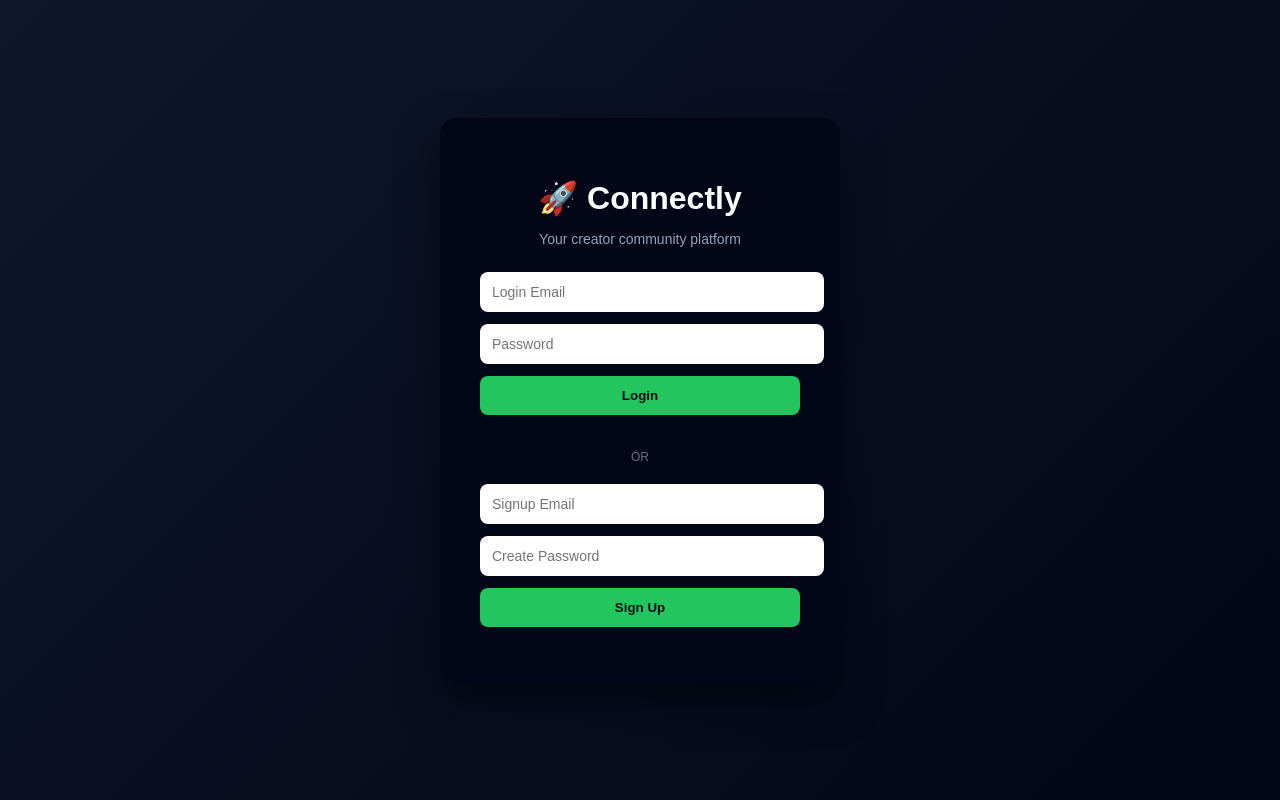
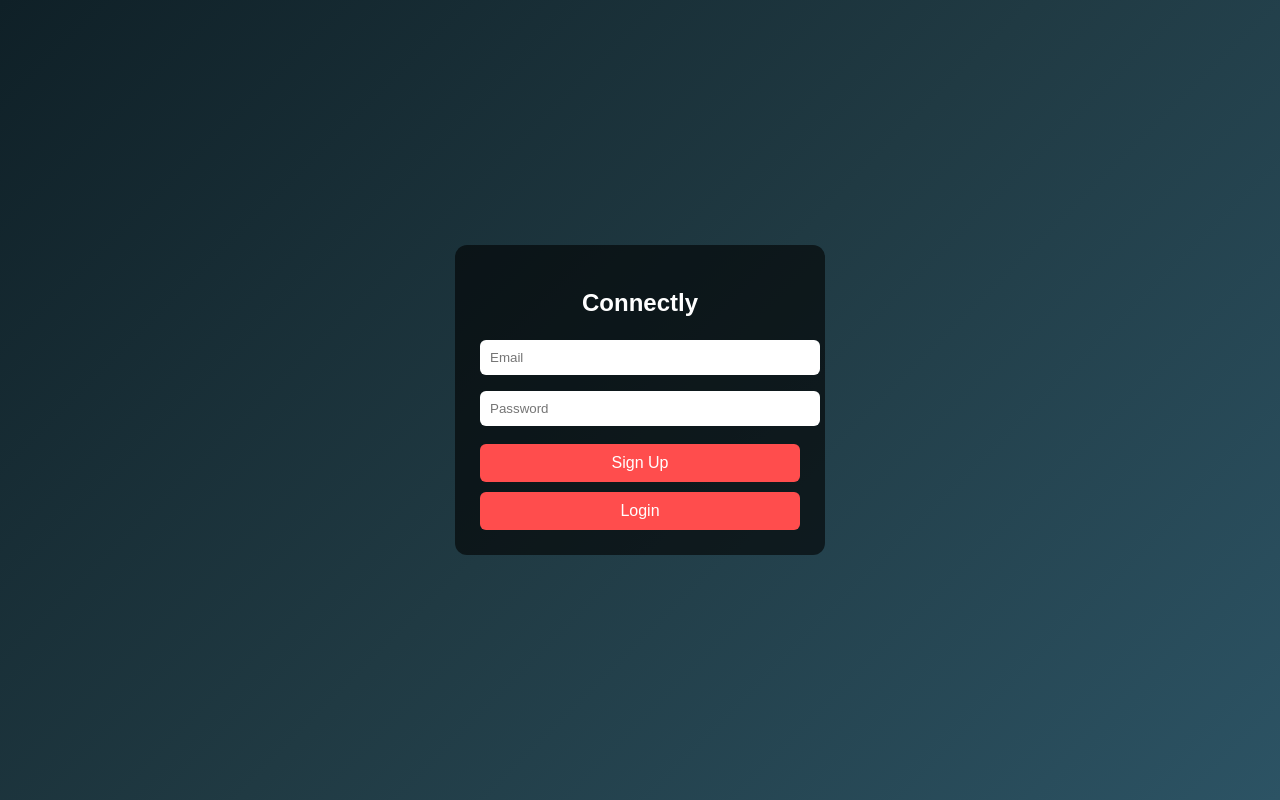
Before and after one commit to uconnectly/connectly, a Flask app: page / in a window 1280 px wide. Run offline with Flask 3, Linux system fonts and the light colour scheme; some libraries are stand-ins or nearby versions.

Commit message:
Update index.html

```diff
--- a/templates/index.html
+++ b/templates/index.html
@@ -2,96 +2,158 @@
 <html lang="en">
 <head>
   <meta charset="UTF-8" />
+  <title>Connectly</title>
   <meta name="viewport" content="width=device-width, initial-scale=1.0" />
-  <title>Connectly</title>
+
+  <!-- Supabase CDN -->
+  <script src="https://cdn.jsdelivr.net/npm/@supabase/supabase-js@2"></script>
 
   <style>
     body {
       margin: 0;
+      font-family: Arial, sans-serif;
+      background: linear-gradient(135deg, #0f2027, #203a43, #2c5364);
       height: 100vh;
-      font-family: Arial, sans-serif;
-      background: linear-gradient(135deg, #0f172a, #020617);
       display: flex;
       justify-content: center;
       align-items: center;
-      color: white;
+      color: #fff;
     }
 
     .card {
-      background: #020617;
-      padding: 40px;
-      border-radius: 16px;
+      background: rgba(0,0,0,0.6);
+      padding: 25px;
+      border-radius: 12px;
       width: 320px;
-      box-shadow: 0 20px 40px rgba(0,0,0,0.5);
       text-align: center;
     }
 
-    h1 {
-      margin-bottom: 10px;
-    }
-
-    p {
-      color: #94a3b8;
-      font-size: 14px;
-      margin-bottom: 25px;
+    h2 {
+      margin-bottom: 15px;
     }
 
     input {
       width: 100%;
-      padding: 12px;
-      margin-bottom: 12px;
-      border-radius: 8px;
+      padding: 10px;
+      margin: 8px 0;
+      border-radius: 6px;
       border: none;
-      outline: none;
-      font-size: 14px;
     }
 
     button {
       width: 100%;
-      padding: 12px;
+      padding: 10px;
+      margin-top: 10px;
+      border-radius: 6px;
       border: none;
-      border-radius: 8px;
-      background: #22c55e;
-      color: #020617;
-      font-weight: bold;
+      background: #ff4d4d;
+      color: #fff;
+      font-size: 16px;
       cursor: pointer;
-      margin-bottom: 15px;
     }
 
     button:hover {
       opacity: 0.9;
     }
 
-    .divider {
-      margin: 20px 0;
-      font-size: 12px;
-      color: #64748b;
+    .hidden {
+      display: none;
+    }
+
+    .logout {
+      background: #ff4d4d;
+      margin-top: 15px;
     }
   </style>
 </head>
-
 <body>
 
-  <div class="card">
-    <h1>🚀 Connectly</h1>
-    <p>Your creator community platform</p>
+  <!-- AUTH CARD -->
+  <div class="card" id="auth-card">
+    <h2>Connectly</h2>
 
-    <!-- LOGIN -->
-    <form action="/login" method="POST">
-      <input type="email" name="email" placeholder="Login Email" required />
-      <input type="password" name="password" placeholder="Password" required />
-      <button type="submit">Login</button>
-    </form>
+    <input type="email" id="email" placeholder="Email" />
+    <input type="password" id="password" placeholder="Password" />
 
-    <div class="divider">OR</div>
+    <button onclick="signUp()">Sign Up</button>
+    <button onclick="login()">Login</button>
+  </div>
 
-    <!-- SIGN UP -->
-    <form action="/signup" method="POST">
-      <input type="email" name="email" placeholder="Signup Email" required />
-      <input type="password" name="password" placeholder="Create Password" required />
-      <button type="submit">Sign Up</button>
-    </form>
+  <!-- DASHBOARD -->
+  <div class="card hidden" id="dashboard">
+    <h2>🎉 Welcome to Connectly</h2>
+    <p>You are logged in successfully.</p>
+    <p>Profiles • Posts • Engagement coming next</p>
+    <button class="logout" onclick="logout()">Logout</button>
   </div>
+
+  <script>
+    // 🔑 SUPABASE CONFIG (YOUR DETAILS)
+    const SUPABASE_URL = "https://pddbxmugaxzvfkrbkxaf.supabase.co";
+    const SUPABASE_ANON_KEY =
+      "eyJhbGciOiJIUzI1NiIsInR5cCI6IkpXVCJ9.eyJpc3MiOiJzdXBhYmFzZSIsInJlZiI6InBkZGJ4bXVnYXh6dmZrcmJreGFmIiwicm9sZSI6ImFub24iLCJpYXQiOjE3Njg5MTk4OTUsImV4cCI6MjA4NDQ5NTg5NX0.uFQb6mnGT5IJt02q4vAfgW1gFlyxFy3Vspoj7H7tgTc";
+
+    const supabase = supabasejs.createClient(
+      SUPABASE_URL,
+      SUPABASE_ANON_KEY
+    );
+
+    const authCard = document.getElementById("auth-card");
+    const dashboard = document.getElementById("dashboard");
+
+    // SIGN UP
+    async function signUp() {
+      const email = document.getElementById("email").value;
+      const password = document.getElementById("password").value;
+
+      const { error } = await supabase.auth.signUp({
+        email,
+        password
+      });
+
+      if (error) {
+        alert(error.message);
+      } else {
+        alert("Signup successful! Now login.");
+      }
+    }
+
+    // LOGIN
+    async function login() {
+      const email = document.getElementById("email").value;
+      const password = document.getElementById("password").value;
+
+      const { error } = await supabase.auth.signInWithPassword({
+        email,
+        password
+      });
+
+      if (error) {
+        alert(error.message);
+      } else {
+        showDashboard();
+      }
+    }
+
+    // LOGOUT
+    async function logout() {
+      await supabase.auth.signOut();
+      dashboard.classList.add("hidden");
+      authCard.classList.remove("hidden");
+    }
+
+    function showDashboard() {
+      authCard.classList.add("hidden");
+      dashboard.classList.remove("hidden");
+    }
+
+    // AUTO LOGIN CHECK
+    supabase.auth.getSession().then(({ data }) => {
+      if (data.session) {
+        showDashboard();
+      }
+    });
+  </script>
 
 </body>
 </html>
```
